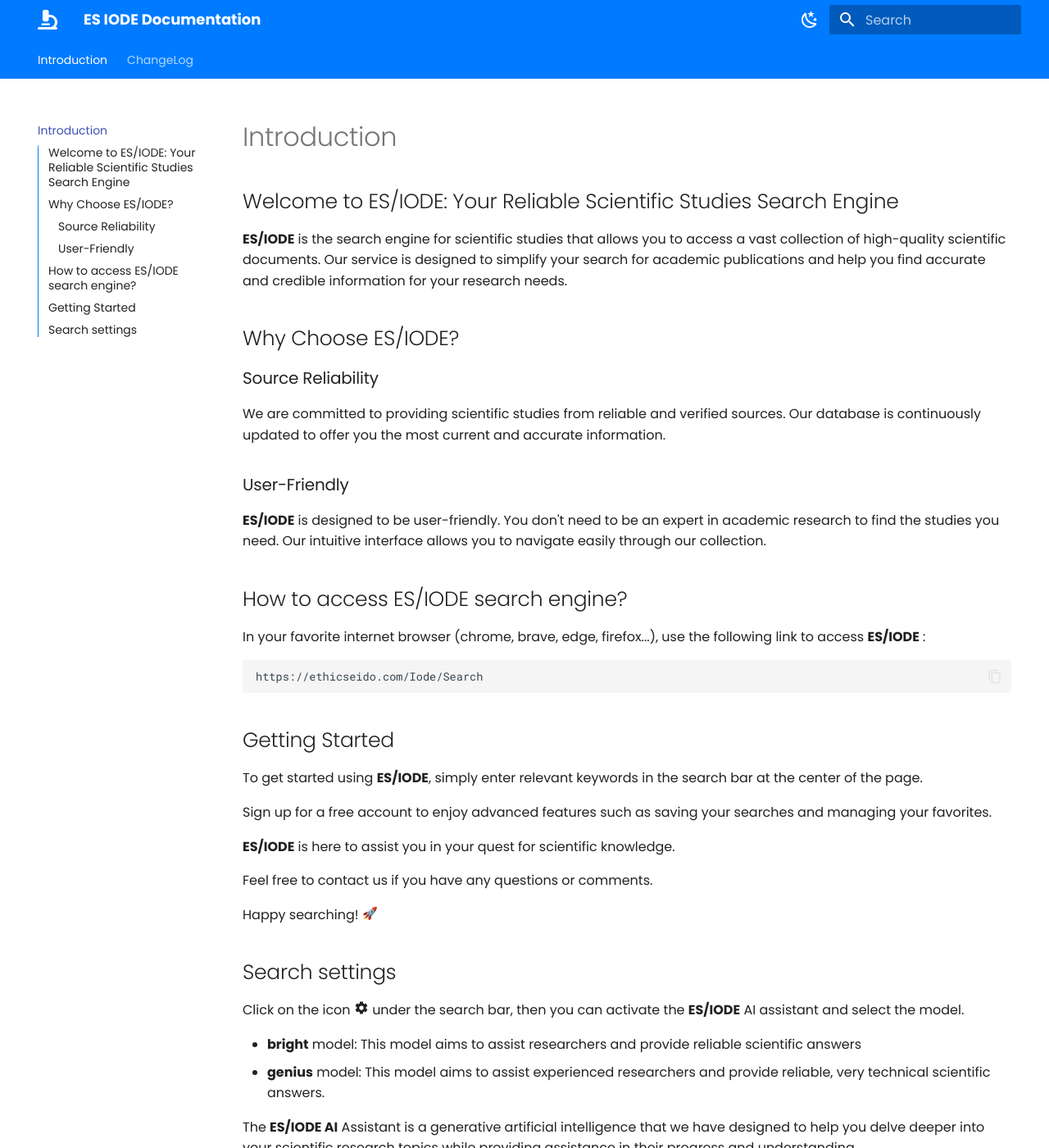
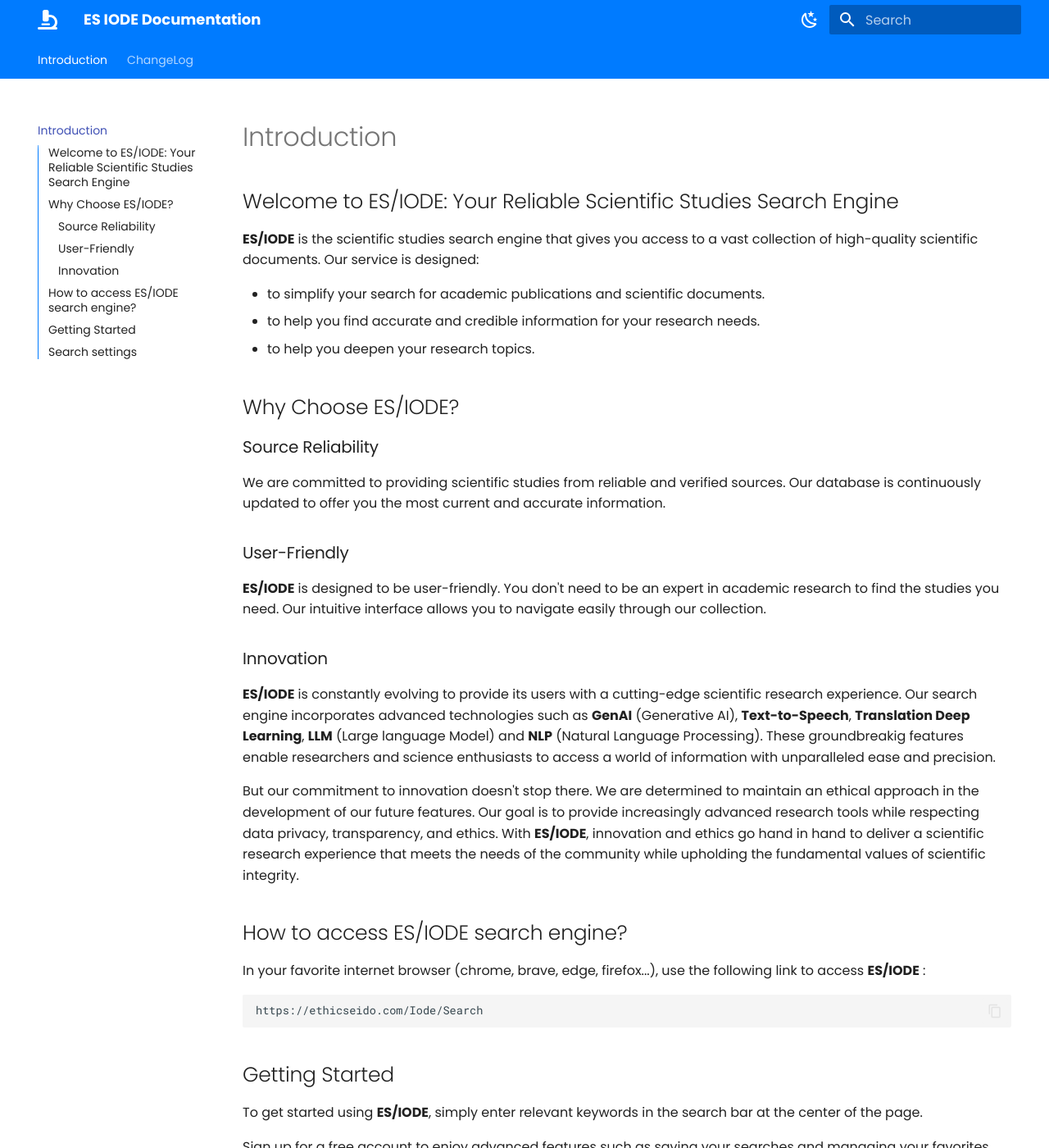
Before and after one commit to ethic-seido/iode_documentation, an MkDocs documentation site: the page built from docs/index.md, in a window 1280 px wide and 1400 px high. Shown: the whole window at 82% size. Built offline with MkDocs 1.6.1 and Material for MkDocs 9.7.7, drawn with Linux system fonts in a browser that asks for light colours; emoji names are drawn with the system emoji font.

Commit message:
Added a paragraph on innovation

```diff
--- a/docs/index.md
+++ b/docs/index.md
@@ -2,7 +2,12 @@
 
 ## Welcome to ES/IODE: Your Reliable Scientific Studies Search Engine
 
-__ES/IODE__ is the search engine for scientific studies that allows you to access a vast collection of high-quality scientific documents. Our service is designed to simplify your search for academic publications and help you find accurate and credible information for your research needs.
+__ES/IODE__ is the scientific studies search engine that gives you access to a vast collection of high-quality scientific documents.
+Our service is designed:
+
+- to simplify your search for academic publications and scientific documents.
+- to help you find accurate and credible information for your research needs.
+- to help you deepen your research topics.
 
 ## Why Choose ES/IODE?
 
@@ -14,6 +19,11 @@
 
 ### User-Friendly
 __ES/IODE__ is designed to be user-friendly. You don't need to be an expert in academic research to find the studies you need. Our intuitive interface allows you to navigate easily through our collection.
+
+### Innovation
+__ES/IODE__ is constantly evolving to provide its users with a cutting-edge scientific research experience. Our search engine incorporates advanced technologies such as __GenAI__ (Generative AI), __Text-to-Speech__, __Translation Deep Learning__, __LLM__ (Large language Model) and __NLP__ (Natural Language Processing). These groundbreakig features enable researchers and science enthusiasts to access a world of information with unparalleled ease and precision.
+
+But our commitment to innovation doesn't stop there. We are determined to maintain an ethical approach in the development of our future features. Our goal is to provide increasingly advanced research tools while respecting data privacy, transparency, and ethics. With __ES/IODE__, innovation and ethics go hand in hand to deliver a scientific research experience that meets the needs of the community while upholding the fundamental values of scientific integrity.
 
 ## How to access ES/IODE search engine?
 
```
